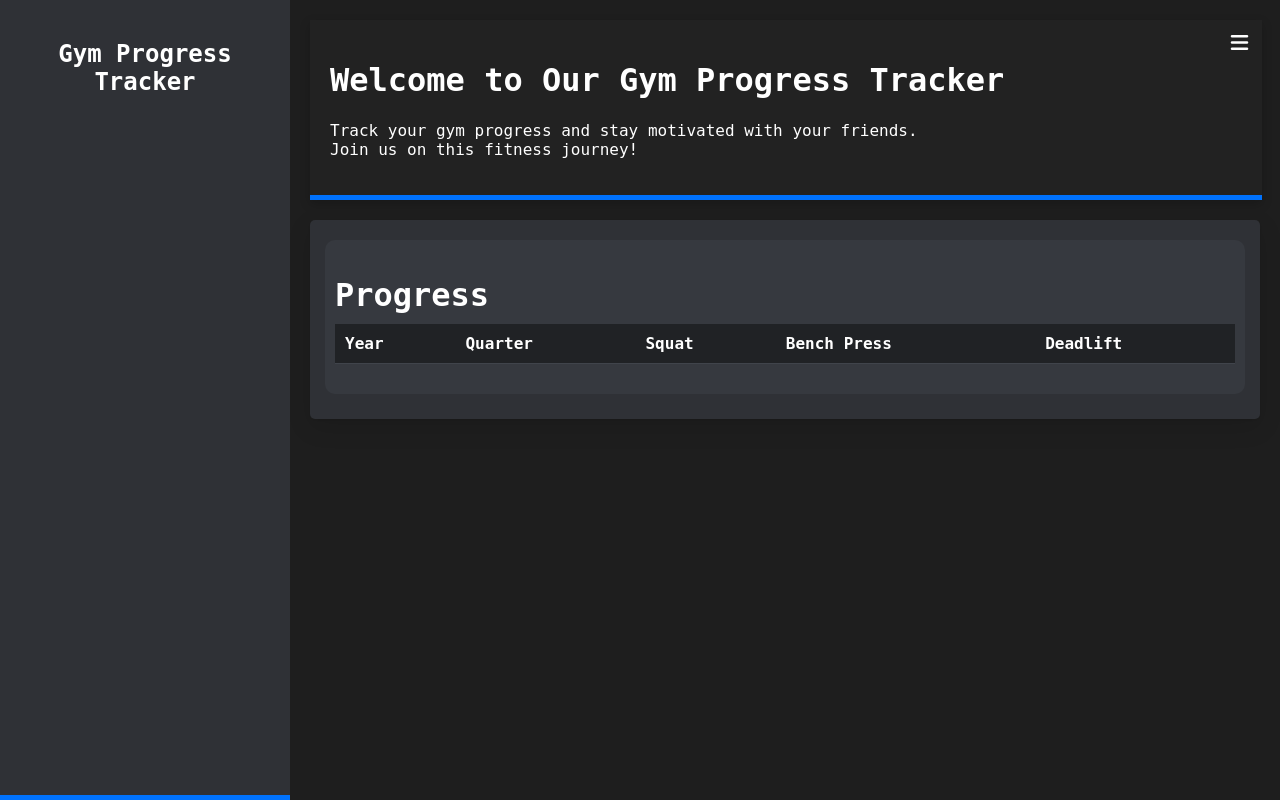
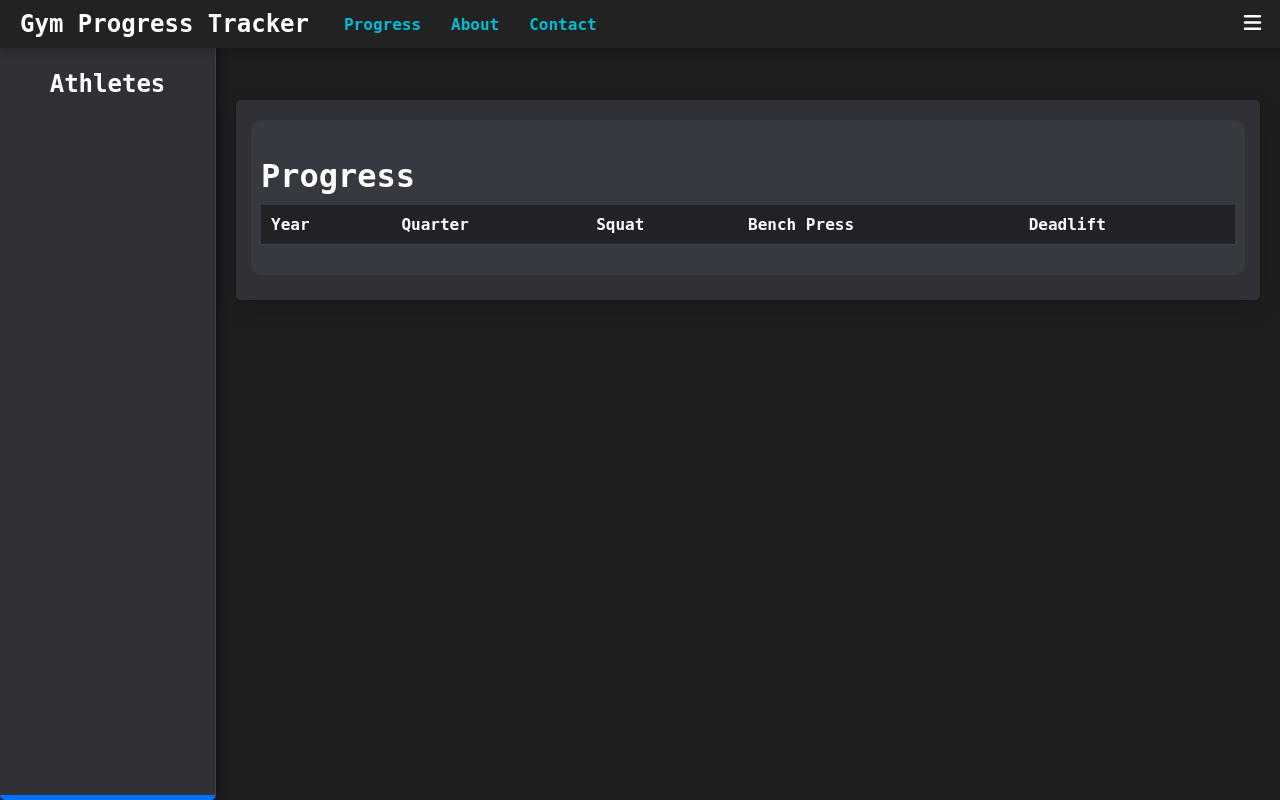
Before and after one commit to leighton075/075.it.com, a PHP site: page / in a window 1280 px wide. Run offline with PHP 8.4, Linux system fonts and the light colour scheme; lists and menus that the app fills with data are empty; some libraries are stand-ins or nearby versions.

Commit message:
ui changes, sidebar,nav,buttons

```diff
--- a/assets/css/main.css
+++ b/assets/css/main.css
@@ -37,18 +37,20 @@
     display: none; /* Safari and Chrome */
 }
 
-/* Sidebar */
 #sidebar {
-    width: 250px;
-    background-color: #2f3136;
+    width: 175px; /* Slightly wider for better spacing */
+    background-color: #2f3136; /* Keep the dark background */
     display: flex;
     flex-direction: column;
     align-items: center;
     padding: 20px;
     overflow-y: auto;
+    border-right: 1px solid #40444b; /* Add a subtle border for separation */
+    box-shadow: 2px 0 10px rgba(0, 0, 0, 0.5); /* Add a shadow for depth */
+    border-radius: 5px; /* Optional: Rounded corners */
     border-bottom: 5px solid #0072fd;
+
 }
-
 .sidebar-header {
     text-align: center;
     margin-bottom: 20px;
@@ -56,6 +58,7 @@
 
 .sidebar-header h2 {
     color: #ffffff;
+    margin-top: 50px;
 }
 
 .sidebar-list {
@@ -272,47 +274,68 @@
     flex: 1;
     padding: 20px;
     overflow-y: auto;
+    margin-top: 60px; /* Adjust this value to match the height of the navbar */
+}
 
-
+/* Navigation Bar */
 #header {
-    position: relative; /* Ensure the header is the positioning context */
-    padding: 20px; /* Add padding to avoid overlap with the menu-icon */
-    width: 96%;
+    position: fixed;
+    top: 0;
+    left: 0;
+    width: 100%;
     background: #222;
     color: white;
     display: flex;
-    justify-content: space-between;
+    justify-content: flex-start; /* Align items to the left */
     align-items: center;
+    padding: 10px 20px;
+    z-index: 1000;
     box-shadow: 0 4px 10px rgba(0, 0, 0, 0.2);
-    border-bottom: 5px solid #0072fd;
-
-}
-#header {
-    display: block; /* Ensure normal block flow */
 }
 
-#header h1,
-#header p {
-    display: block; /* Ensure they don't sit inline */
+#header h1 {
+    margin: 0;
+    font-size: 1.5em;
+    margin-right: 20px; /* Add spacing between the title and nav links */
 }
 
-
-
-/* Light mode header */
-body.light-mode #header {
-    background: white;  /* Light background */
-    color: black;  /* Dark text */
-    border-bottom: 5px solid #0072fd;  /* Optional, keeps the blue border */
+nav {
+    display: flex;
+    align-items: center;
 }
 
+.nav-links {
+    list-style: none;
+    display: flex;
+    margin: 0;
+    padding: 0;
+}
+
+.nav-links li {
+    margin: 0 15px;
+}
+
+.nav-links a {
+    color: white;
+    text-decoration: none;
+    font-weight: bold;
+    transition: color 0.3s;
+}
+
+.nav-links a:hover {
+    color: #00d4ff;
+}
+
+/* Responsive Menu Icon */
 #menu-icon {
-    position: absolute; /* Position relative to the header */
-    top: -10px; /* Adjust the distance from the top of the header */
-    right: -10px; /* Adjust the distance from the right of the header */
+    position: absolute; /* Keep it in the corner */
+    top: -10px;
+    right: 35px;
     padding: 10px;
+    border-radius: 8px;
     cursor: pointer;
     transition: all 0.3s ease-in-out;
-    z-index: 9999; /* Ensure it appears above other elements */
+    z-index: 9999;
     display: flex;
     align-items: center;
     justify-content: center;
--- a/index.html
+++ b/index.html
@@ -15,7 +15,7 @@
 		<!-- Sidebar -->
 		<div id="sidebar">
 			<div class="sidebar-header">
-				<h2>Gym Progress Tracker</h2>
+				<h2>Athletes</h2>
 			</div>
 			<ul class="sidebar-list" id="person-list">
 				<!-- List of people will be populated by JavaScript -->
@@ -27,12 +27,17 @@
 		<div id="content">
 			<!-- Header -->
 			<header id="header">
-				<h1>Welcome to Our Gym Progress Tracker</h1>
-				<p>Track your gym progress and stay motivated with your friends.<br />
-				Join us on this fitness journey!</p>
+				<h1>Gym Progress Tracker</h1>
+				<nav>
+					<ul class="nav-links">
+						<li><a href="#progress">Progress</a></li>
+						<li><a href="#about">About</a></li>
+						<li><a href="#contact">Contact</a></li>
+					</ul>
+				</nav>
 				<div id="menu-icon" class="menu-icon">
 					<i class="fas fa-bars"></i>
-					<!-- Dropdown Menu -->
+			<!-- Dropdown Menu -->
 					<div id="dropdown-menu" class="dropdown-menu">
 						<h4>Config</h4>
 						<div class="theme-toggle-container">
```
Also changed, not shown: other parts of assets/css/main.css (+32 -5 lines).
